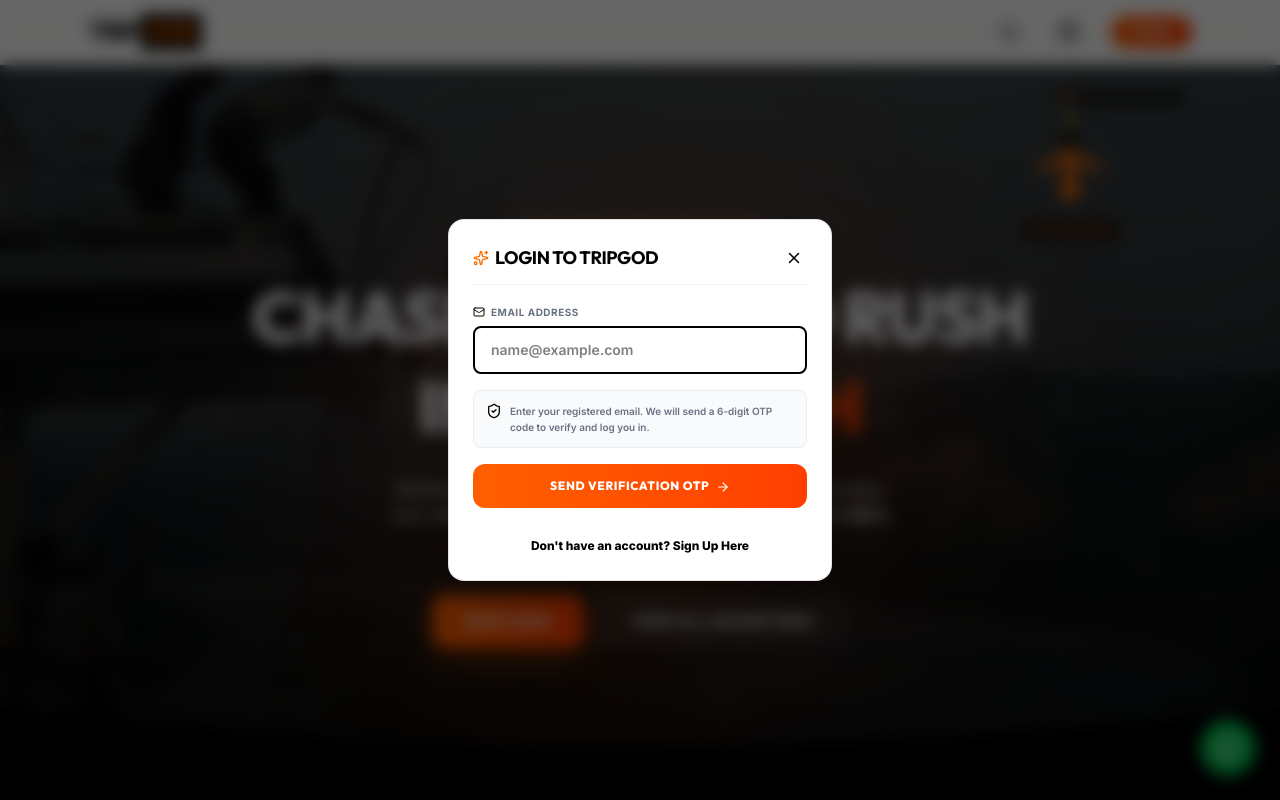
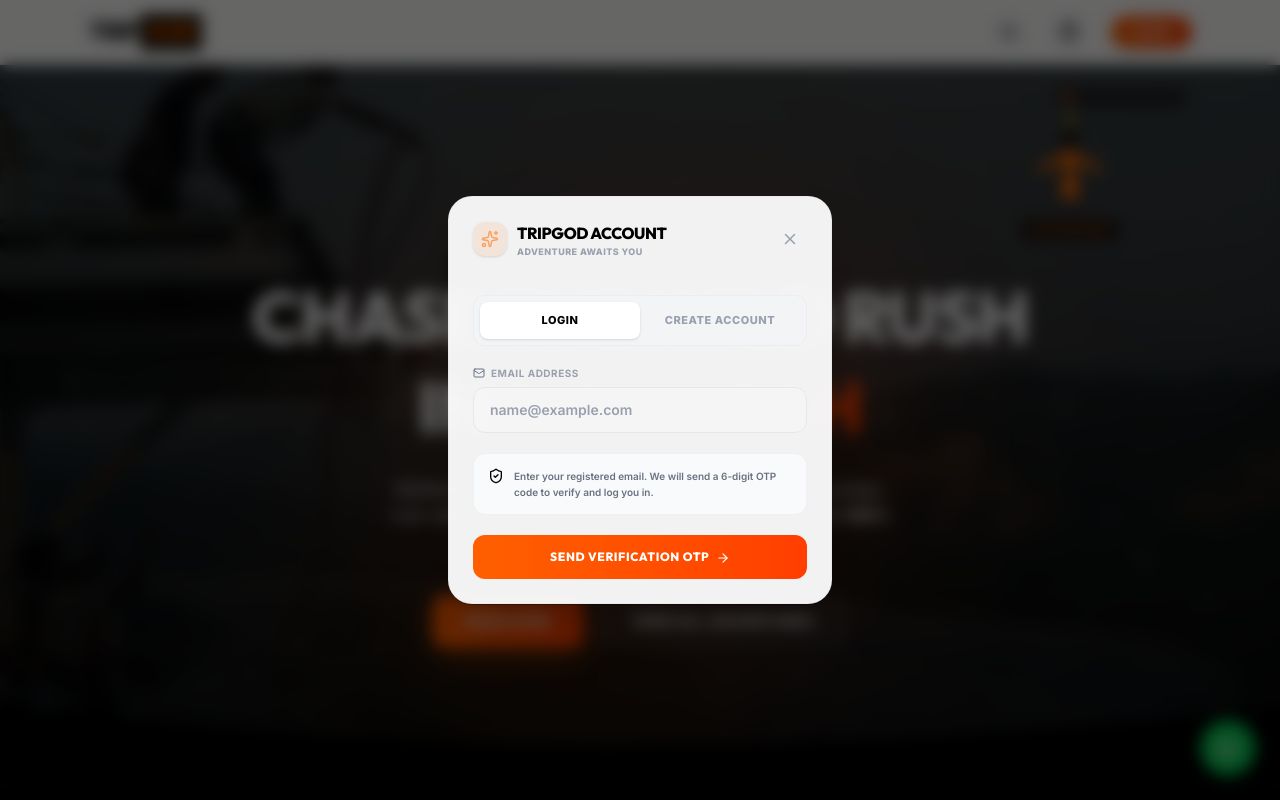
Before and after one commit to Vipuuh/tripgod, a React (Vite) app: page / in a window 1280 px wide. Both pictures are taken after a click on the button "LOGIN". Shown: the top 800 px of the page. Built offline with nearby package versions, Linux system fonts and the light colour scheme.

Commit message:
Redesign login modal with modern segmented tabs and polished styles

```diff
--- a/src/components/LoginModal.jsx
+++ b/src/components/LoginModal.jsx
@@ -212,56 +212,95 @@
             initial={{ scale: 0.95, opacity: 0, y: 20 }}
             animate={{ scale: 1, opacity: 1, y: 0 }}
             exit={{ scale: 0.95, opacity: 0, y: 20 }}
-            className="relative w-full max-w-sm overflow-hidden bg-white border border-black/10 rounded-2xl shadow-2xl z-10 p-6 space-y-5"
+            className="relative w-full max-w-sm overflow-hidden bg-white/95 backdrop-blur-md border border-gray-200/60 rounded-3xl shadow-2xl z-10 p-6 space-y-5 font-sans"
           >
             {/* Header */}
-            <div className="flex items-center justify-between border-b border-black/5 pb-3">
-              <div className="flex items-center gap-1.5">
-                <Sparkles size={16} className="text-[#FF6B00]" />
-                <h3 className="text-lg font-bold font-display text-black uppercase tracking-tight">
-                  {mode === 'login' && 'Login to TripGod'}
-                  {mode === 'signup' && 'Create TripGod Account'}
-                  {mode === 'otp' && 'Verify Your Email'}
-                </h3>
+            <div className="flex items-center justify-between border-b border-gray-100 pb-4">
+              <div className="flex items-center gap-2.5">
+                <div className="p-2 bg-[#FF6B00]/10 rounded-xl text-[#FF6B00] shadow-sm">
+                  <Sparkles size={18} className="animate-pulse" />
+                </div>
+                <div>
+                  <h3 className="text-base font-black font-display text-black uppercase tracking-tight">
+                    {mode === 'otp' ? 'Verify Code' : 'TripGod Account'}
+                  </h3>
+                  <p className="text-[9px] text-gray-400 font-extrabold uppercase tracking-wider">
+                    {mode === 'otp' ? 'Check your email inbox' : 'Adventure awaits you'}
+                  </p>
+                </div>
               </div>
               <button
                 onClick={onClose}
-                className="p-1 rounded-full hover:bg-black/5 transition-colors"
+                className="p-2 rounded-full hover:bg-gray-100 text-gray-400 hover:text-black transition-all duration-200"
               >
                 <X size={18} />
               </button>
             </div>
 
             {error && (
-              <div className="p-3 text-xs bg-red-50 border-l-4 border-red-500 text-red-700 rounded-r font-semibold">
+              <div className="p-3.5 text-xs bg-red-50 border-l-4 border-red-500 text-red-700 rounded-xl font-semibold">
                 {error}
               </div>
             )}
 
             {/* Success Checkmark Animation */}
             {success ? (
-              <div className="py-8 flex flex-col items-center justify-center space-y-4 font-sans text-center">
+              <div className="py-10 flex flex-col items-center justify-center space-y-4 font-sans text-center">
                 <motionImport
                   initial={{ scale: 0 }}
                   animate={{ scale: 1 }}
                   transition={{ type: 'spring', stiffness: 200, damping: 15 }}
-                  className="w-16 h-16 rounded-full bg-green-50 flex items-center justify-center border-2 border-green-500 text-green-500"
+                  className="w-20 h-20 rounded-full bg-green-50 flex items-center justify-center border-2 border-green-500 text-green-500 shadow-lg shadow-green-500/10"
                 >
-                  <CheckCircle size={32} className="stroke-[2.5]" />
+                  <CheckCircle size={40} className="stroke-[2.5]" />
                 </motionImport>
                 <div>
-                  <h4 className="font-bold text-base text-black">OTP Verified Successfully!</h4>
-                  <p className="text-xs text-gray-500 mt-1">Logging you in, please wait...</p>
+                  <h4 className="font-extrabold text-lg text-black">OTP Verified Successfully!</h4>
+                  <p className="text-xs text-gray-500 mt-1">Setting up your session, please wait...</p>
                 </div>
               </div>
             ) : (
               <>
-                {/* 1. LOGIN MODE FORM */}
+                {/* 1. SEGMENTED TABS CONTROLLER (Only show in login/signup modes) */}
+                {mode !== 'otp' && (
+                  <div className="flex bg-gray-100 p-1.5 rounded-xl border border-gray-200/50">
+                    <button
+                      type="button"
+                      onClick={() => {
+                        setMode('login');
+                        setError('');
+                      }}
+                      className={`flex-1 py-2.5 text-[11px] font-black uppercase tracking-wider rounded-lg transition-all duration-300 ${
+                        mode === 'login'
+                          ? 'bg-white text-black shadow-sm'
+                          : 'text-gray-400 hover:text-black'
+                      }`}
+                    >
+                      Login
+                    </button>
+                    <button
+                      type="button"
+                      onClick={() => {
+                        setMode('signup');
+                        setError('');
+                      }}
+                      className={`flex-1 py-2.5 text-[11px] font-black uppercase tracking-wider rounded-lg transition-all duration-300 ${
+                        mode === 'signup'
+                          ? 'bg-white text-black shadow-sm'
+                          : 'text-gray-400 hover:text-black'
+                      }`}
+                    >
+                      Create Account
+                    </button>
+                  </div>
+                )}
+
+                {/* 2. LOGIN MODE FORM */}
                 {mode === 'login' && (
-                  <form onSubmit={handleLoginSubmit} className="space-y-4 font-sans text-left">
+                  <form onSubmit={handleLoginSubmit} className="space-y-5 font-sans text-left">
                     <div className="space-y-1.5">
-                      <label className="block text-[10px] font-bold uppercase tracking-wider text-gray-500 flex items-center gap-1.5">
-                        <Mail size={12} className="text-black" /> Email Address
+                      <label className="block text-[10px] font-bold uppercase tracking-wider text-gray-400 flex items-center gap-1.5">
+                        <Mail size={12} className="text-gray-500" /> Email Address
                       </label>
                       <input
                         type="email"
@@ -271,12 +310,12 @@
                           setEmail(e.target.value);
                           setError('');
                         }}
-                        className="w-full px-4 py-3 border-2 border-black rounded-lg text-black focus:outline-none focus:ring-2 focus:ring-accent font-semibold text-sm"
+                        className="w-full px-4 py-3 bg-gray-50/50 border border-gray-200 rounded-xl text-black focus:outline-none focus:border-[#FF6B00] focus:ring-4 focus:ring-[#FF6B00]/10 font-semibold text-sm transition-all duration-200 placeholder-gray-400"
                         placeholder="name@example.com"
                       />
                     </div>
 
-                    <div className="flex gap-2 p-3 bg-gray-50 text-gray-500 rounded-lg text-[10px] leading-relaxed border border-black/5 font-semibold">
+                    <div className="flex gap-2.5 p-3.5 bg-gray-50 text-gray-500 rounded-xl text-[10px] leading-relaxed border border-gray-200/50 font-semibold">
                       <ShieldCheck size={16} className="text-black flex-shrink-0" />
                       <span>
                         Enter your registered email. We will send a 6-digit OTP code to verify and log you in.
@@ -286,32 +325,19 @@
                     <button
                       type="submit"
                       disabled={loading}
-                      className="w-full py-3.5 bg-gradient-to-r from-[#FF5F00] to-[#FF3E00] text-white font-black text-xs uppercase tracking-wider rounded-xl hover:shadow-[0_4px_15px_rgba(255,95,0,0.3)] hover:scale-[1.02] transition-all duration-300 border-none cursor-pointer font-display disabled:opacity-50 disabled:cursor-not-allowed"
+                      className="w-full py-3.5 bg-gradient-to-r from-[#FF5F00] to-[#FF3E00] text-white font-black text-xs uppercase tracking-wider rounded-xl hover:shadow-[0_4px_15px_rgba(255,95,0,0.3)] hover:scale-[1.01] active:scale-[0.99] transition-all duration-300 border-none cursor-pointer font-display disabled:opacity-50 disabled:cursor-not-allowed"
                     >
                       {loading ? 'Sending OTP...' : 'Send Verification OTP'} {!loading && <ArrowRight size={14} className="inline ml-1" />}
                     </button>
-
-                    <div className="text-center pt-2">
-                      <button
-                        type="button"
-                        onClick={() => {
-                          setMode('signup');
-                          setError('');
-                        }}
-                        className="text-xs font-black text-black hover:text-[#FF6B00] hover:underline"
-                      >
-                        Don't have an account? Sign Up Here
-                      </button>
-                    </div>
                   </form>
                 )}
 
-                {/* 2. SIGNUP MODE FORM */}
+                {/* 3. SIGNUP MODE FORM */}
                 {mode === 'signup' && (
                   <form onSubmit={handleSignupSubmit} className="space-y-4 font-sans text-left">
                     <div className="space-y-1.5">
-                      <label className="block text-[10px] font-bold uppercase tracking-wider text-gray-500 flex items-center gap-1.5">
-                        <User size={12} className="text-black" /> Full Name
+                      <label className="block text-[10px] font-bold uppercase tracking-wider text-gray-400 flex items-center gap-1.5">
+                        <User size={12} className="text-gray-500" /> Full Name
                       </label>
                       <input
                         type="text"
@@ -321,14 +347,14 @@
                           setName(e.target.value);
                           setError('');
                         }}
-                        className="w-full px-4 py-3 border-2 border-black rounded-lg text-black focus:outline-none focus:ring-2 focus:ring-accent font-semibold text-sm"
+                        className="w-full px-4 py-3 bg-gray-50/50 border border-gray-200 rounded-xl text-black focus:outline-none focus:border-[#FF6B00] focus:ring-4 focus:ring-[#FF6B00]/10 font-semibold text-sm transition-all duration-200 placeholder-gray-400"
                         placeholder="Enter your name"
                       />
                     </div>
 
                     <div className="space-y-1.5">
-                      <label className="block text-[10px] font-bold uppercase tracking-wider text-gray-500 flex items-center gap-1.5">
-                        <Mail size={12} className="text-black" /> Email Address
+                      <label className="block text-[10px] font-bold uppercase tracking-wider text-gray-400 flex items-center gap-1.5">
+                        <Mail size={12} className="text-gray-500" /> Email Address
                       </label>
                       <input
                         type="email"
@@ -338,14 +364,14 @@
                           setEmail(e.target.value);
                           setError('');
                         }}
-                        className="w-full px-4 py-3 border-2 border-black rounded-lg text-black focus:outline-none focus:ring-2 focus:ring-accent font-semibold text-sm"
+                        className="w-full px-4 py-3 bg-gray-50/50 border border-gray-200 rounded-xl text-black focus:outline-none focus:border-[#FF6B00] focus:ring-4 focus:ring-[#FF6B00]/10 font-semibold text-sm transition-all duration-200 placeholder-gray-400"
                         placeholder="name@example.com"
                       />
                     </div>
 
                     <div className="space-y-1.5">
-                      <label className="block text-[10px] font-bold uppercase tracking-wider text-gray-500 flex items-center gap-1.5">
-                        <Phone size={12} className="text-black" /> Mobile Number
+                      <label className="block text-[10px] font-bold uppercase tracking-wider text-gray-400 flex items-center gap-1.5">
+                        <Phone size={12} className="text-gray-500" /> Mobile Number
                       </label>
                       <input
                         type="tel"
@@ -356,7 +382,7 @@
                           setPhone(e.target.value.replace(/\D/g, ''));
                           setError('');
                         }}
-                        className="w-full px-4 py-3 border-2 border-black rounded-lg text-black focus:outline-none focus:ring-2 focus:ring-accent font-semibold text-sm"
+                        className="w-full px-4 py-3 bg-gray-50/50 border border-gray-200 rounded-xl text-black focus:outline-none focus:border-[#FF6B00] focus:ring-4 focus:ring-[#FF6B00]/10 font-semibold text-sm transition-all duration-200 placeholder-gray-400"
                         placeholder="Enter 10-digit number"
                       />
                     </div>
@@ -364,34 +390,21 @@
                     <button
                       type="submit"
                       disabled={loading}
-                      className="w-full py-3.5 bg-gradient-to-r from-[#FF5F00] to-[#FF3E00] text-white font-black text-xs uppercase tracking-wider rounded-xl hover:shadow-[0_4px_15px_rgba(255,95,0,0.3)] hover:scale-[1.02] transition-all duration-300 border-none cursor-pointer font-display disabled:opacity-50 disabled:cursor-not-allowed"
+                      className="w-full py-3.5 bg-gradient-to-r from-[#FF5F00] to-[#FF3E00] text-white font-black text-xs uppercase tracking-wider rounded-xl hover:shadow-[0_4px_15px_rgba(255,95,0,0.3)] hover:scale-[1.01] active:scale-[0.99] transition-all duration-300 border-none cursor-pointer font-display disabled:opacity-50 disabled:cursor-not-allowed"
                     >
                       {loading ? 'Sending OTP...' : 'Create Account & Verify'} {!loading && <ArrowRight size={14} className="inline ml-1" />}
                     </button>
-
-                    <div className="text-center pt-2">
-                      <button
-                        type="button"
-                        onClick={() => {
-                          setMode('login');
-                          setError('');
-                        }}
-                        className="text-xs font-black text-black hover:text-[#FF6B00] hover:underline"
-                      >
-                        Already have an account? Log In
-                      </button>
-                    </div>
                   </form>
                 )}
 
-                {/* 3. OTP VERIFICATION FORM */}
+                {/* 4. OTP VERIFICATION FORM */}
                 {mode === 'otp' && (
                   <div className="space-y-5 font-sans text-left">
-                    <div className="text-center space-y-1.5">
-                      <p className="text-xs font-medium text-gray-600">
-                        OTP verification code sent to:
+                    <div className="text-center space-y-2 bg-gray-50 p-4 border border-gray-200/40 rounded-2xl">
+                      <p className="text-xs font-semibold text-gray-400 uppercase tracking-wider">
+                        OTP verification code sent to
                       </p>
-                      <p className="text-xs font-bold text-black font-mono select-all bg-gray-50 px-2.5 py-1 rounded inline-block border border-black/5">
+                      <p className="text-sm font-bold text-black font-mono select-all bg-white px-3 py-1.5 rounded-lg border border-gray-200 shadow-sm inline-block">
                         {email}
                       </p>
                     </div>
@@ -407,7 +420,7 @@
                           value={val}
                           onChange={(e) => handleOtpInput(e.target.value, idx)}
                           onKeyDown={(e) => handleKeyDown(e, idx)}
-                          className="w-11 h-12 border-2 border-black rounded-xl text-center font-black text-base text-black bg-white focus:outline-none focus:border-[#FF6B00] focus:ring-2 focus:ring-[#FF6B00]/15"
+                          className="w-11 h-12 border border-gray-300 rounded-xl text-center font-black text-base text-black bg-white focus:outline-none focus:border-[#FF6B00] focus:ring-4 focus:ring-[#FF6B00]/10 transition-all duration-200"
                         />
                       ))}
                     </div>
@@ -415,8 +428,8 @@
                     {/* Countdown and Resend */}
                     <div className="text-center">
                       {countdown > 0 ? (
-                        <span className="text-[11px] font-semibold text-gray-400">
-                          Resend OTP code in <strong className="text-black font-mono">{countdown}s</strong>
+                        <span className="text-[11px] font-bold text-gray-400">
+                          Resend OTP code in <strong className="text-black font-mono bg-gray-100 px-1.5 py-0.5 rounded">{countdown}s</strong>
                         </span>
                       ) : (
                         <button
@@ -436,13 +449,13 @@
                           setMode('login');
                           setError('');
                         }}
-                        className="flex-1 py-3 border border-black/20 rounded-xl text-xs font-bold bg-white text-black hover:bg-black hover:text-[#FF5F00] hover:border-black transition-all hover:scale-[1.02]"
+                        className="flex-1 py-3 border border-gray-200 rounded-xl text-xs font-black bg-white text-black hover:bg-black hover:text-[#FF5F00] hover:border-black transition-all hover:scale-[1.01] active:scale-[0.99]"
                       >
                         Cancel
                       </button>
                       <button
                         onClick={verifyOtp}
-                        className="flex-1 py-3 bg-gradient-to-r from-[#FF5F00] to-[#FF3E00] text-white font-black text-xs uppercase tracking-wider rounded-xl hover:shadow-[0_4px_15px_rgba(255,95,0,0.3)] hover:scale-[1.02] transition-all border-none cursor-pointer font-display"
+                        className="flex-1 py-3 bg-gradient-to-r from-[#FF5F00] to-[#FF3E00] text-white font-black text-xs uppercase tracking-wider rounded-xl hover:shadow-[0_4px_15px_rgba(255,95,0,0.3)] hover:scale-[1.01] active:scale-[0.99] transition-all border-none cursor-pointer font-display"
                       >
                         Verify & Login
                       </button>
```
